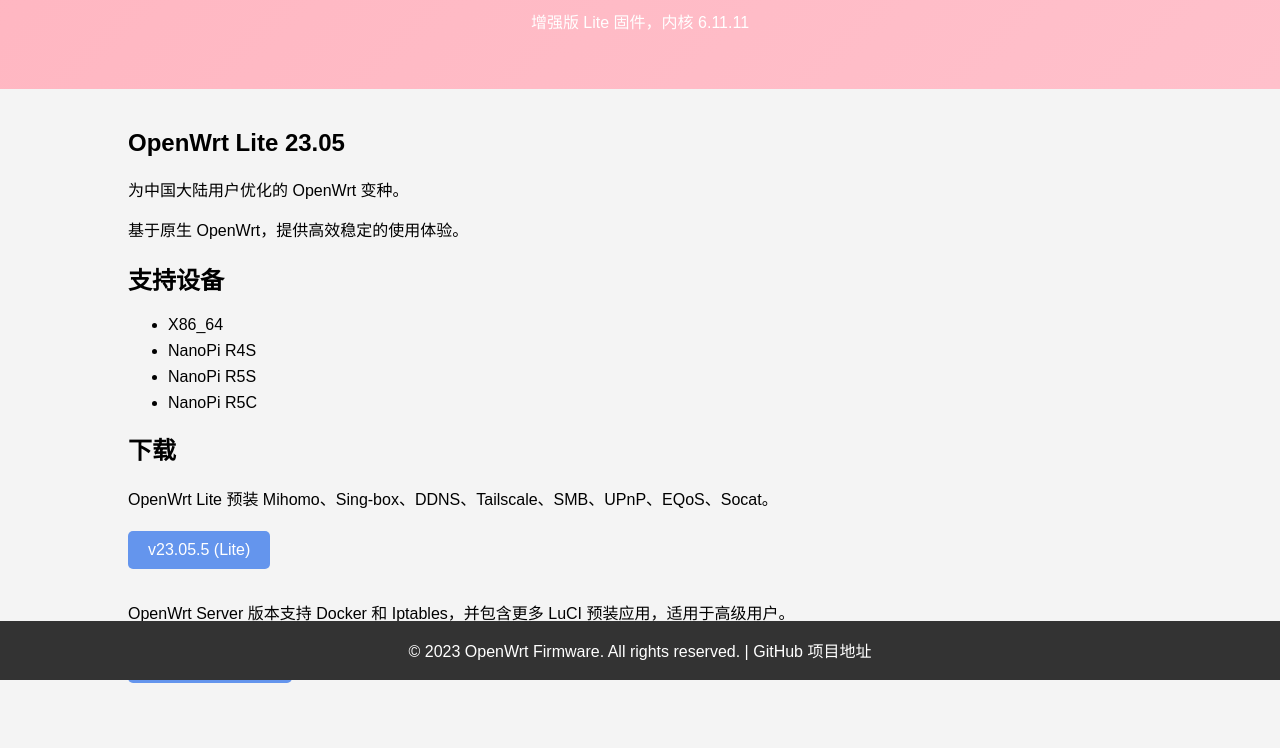
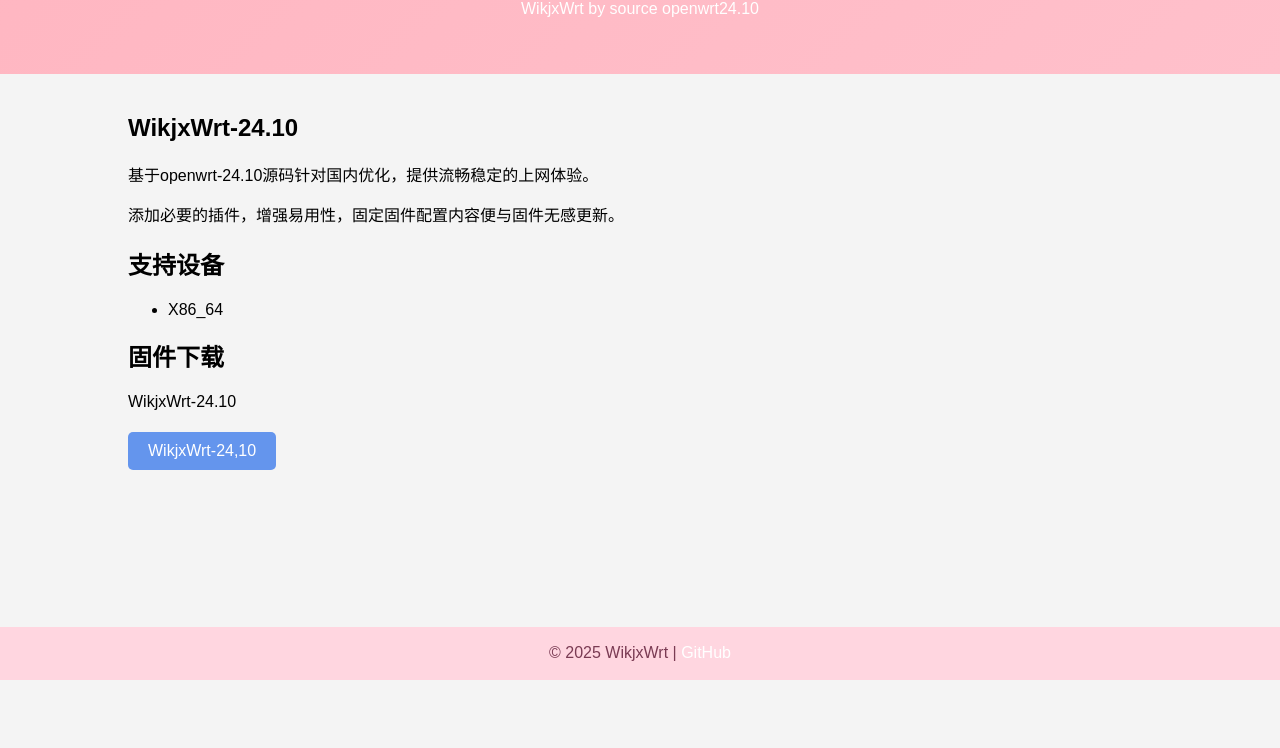
Before and after one commit to wixxm/wikjxwrt, a plain HTML site: page index.html in a window 1280 px wide. Shown: the part 120-868 px from the top of the page. After the commit the page ends 800 px from the top, so only its background shows below. Drawn offline with Linux system fonts and the light colour scheme.

Commit message:
Update index.html

```diff
--- a/index.html
+++ b/index.html
@@ -47,8 +47,8 @@
             background-color: #0066CC;
         }
         .footer {
-            background-color: #333;
-            color: white;
+            background-color: #ffd6e0;
+            color: #7a3b53;
             text-align: center;
             padding: 0.1em 0;
             position: fixed;
@@ -63,42 +63,35 @@
 </head>
 <body>
     <header>
-        <h1>OpenWrt 固件</h1>
-        <p>增强版 Lite 固件，内核 6.11.11</p>
+        <h1>OpenWrt Firmware</h1>
+        <p> WikjxWrt by source openwrt24.10 </p>
     </header>
 
     <div class="container">
         <section>
-            <h2>OpenWrt Lite 23.05</h2>
-            <p>为中国大陆用户优化的 OpenWrt 变种。</p>
-            <p>基于原生 OpenWrt，提供高效稳定的使用体验。</p>
+            <h2>WikjxWrt-24.10</h2>
+            <p>基于openwrt-24.10源码针对国内优化，提供流畅稳定的上网体验。</p>
+            <p>添加必要的插件，增强易用性，固定固件配置内容便与固件无感更新。</p>
         </section>
 
         <section>
             <h2>支持设备</h2>
             <ul>
                 <li>X86_64</li>
-                <li>NanoPi R4S</li>
-                <li>NanoPi R5S</li>
-                <li>NanoPi R5C</li>
             </ul>
         </section>
 
         <section>
-            <h2>下载</h2>
-            <p>OpenWrt Lite 预装 Mihomo、Sing-box、DDNS、Tailscale、SMB、UPnP、EQoS、Socat。</p>
+            <h2>固件下载</h2>
+            <p>WikjxWrt-24.10 </p>
             <div class="button-container">
-                <a class="download-button" href="https://github.com/pmkol/openwrt-lite/releases/tag/v23.05.5-lite" target="_blank">v23.05.5 (Lite)</a>
-            </div>
-            <p>OpenWrt Server 版本支持 Docker 和 Iptables，并包含更多 LuCI 预装应用，适用于高级用户。</p>
-            <div class="button-container">
-                <a class="download-button" href="https://github.com/pmkol/openwrt-lite/releases/tag/v23.05.5-server" target="_blank">v23.05.5 (Server)</a>
+                <a class="download-button" href="https://github.com/wixxm/wikjxwrt/releases" target="_blank">WikjxWrt-24,10</a>
             </div>
         </section>
     </div>
 
     <div class="footer">
-        <p>&copy; 2023 OpenWrt Firmware. All rights reserved. | <a href="#">GitHub 项目地址</a></p>
+        <p>&copy; 2025 WikjxWrt | <a href="https://github.com/wixxm/wikjxwrt" target="_blank">GitHub</a></p>
     </div>
 </body>
 </html>
```
